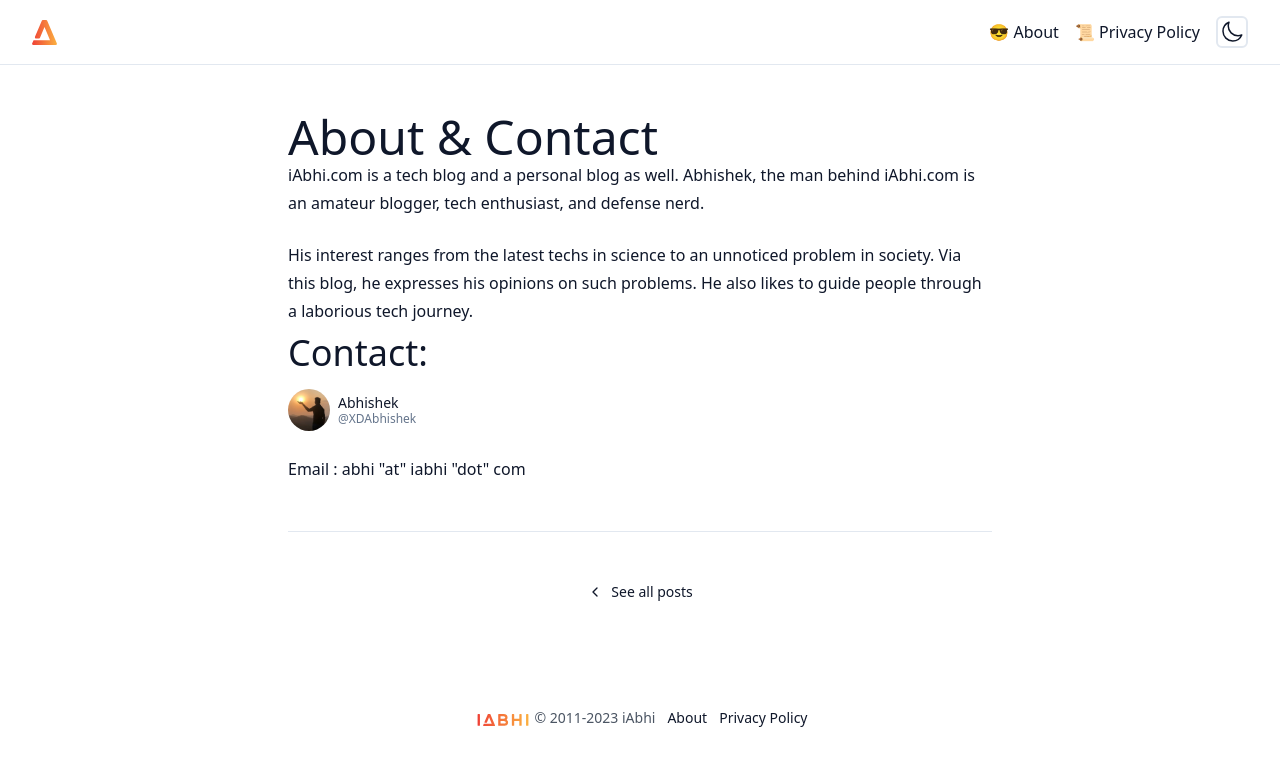
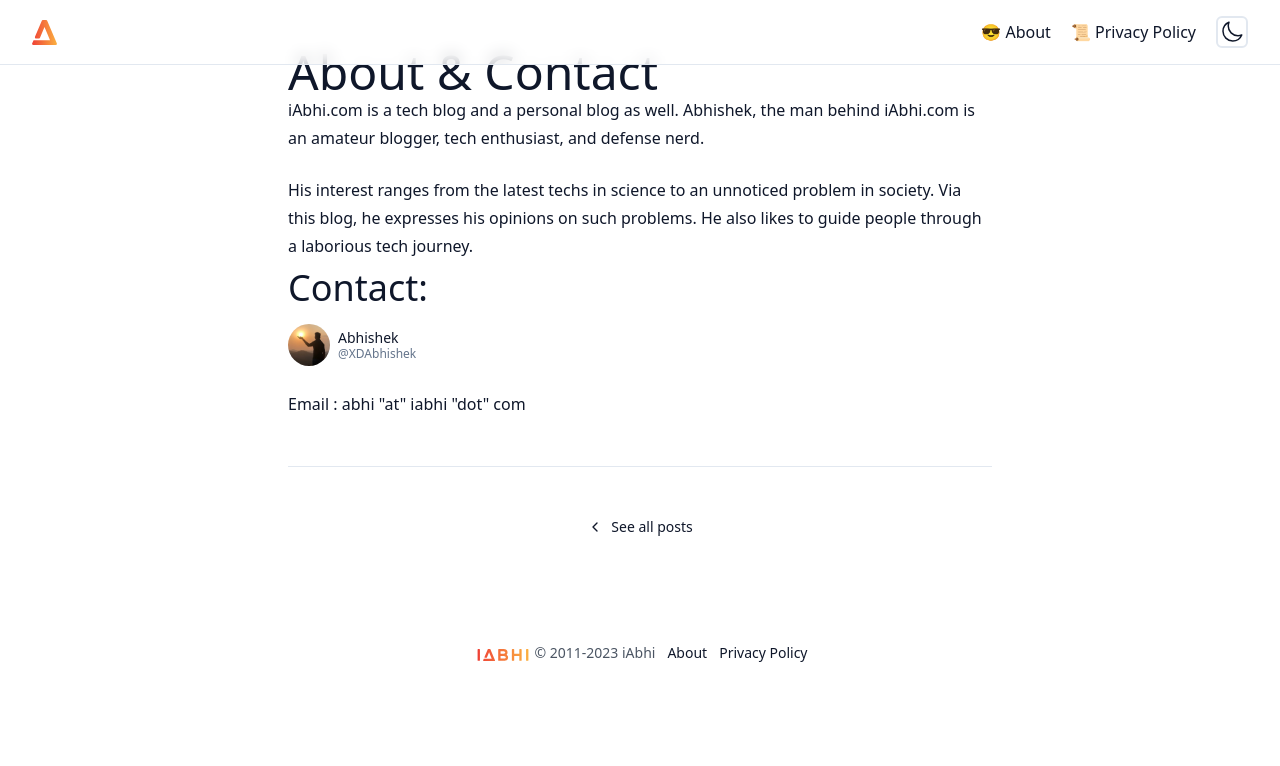
Before and after one commit to xdabhi/iabhI_new, a Next.js app: page /about-contact in a window 1280 px wide. Shown: the top 766 px of the page. Built offline with nearby package versions, Linux system fonts and the light colour scheme.

Commit message:
updated navigation

```diff
--- a/components/Navbar.tsx
+++ b/components/Navbar.tsx
@@ -3,18 +3,18 @@ import { ModeToggle } from './ModeToggle'
 const Navbar = () => {
   return (
     <header >
-    <nav className='border-divider-light border-b dark:border-divider-dark'>
-      <div className='max-w-7xl mx-auto px-4 sm:px-6 lg:px-8 transition-colors duration-500 lg:z-50  bg-white/70 backdrop-blur  dark:bg-slate-900/80 fm:hidden'>
+    <nav className='border-divider-light border-b dark:border-divider-dark transition-colors duration-500 lg:z-50  bg-white/70 backdrop-blur  dark:bg-slate-900/80 fm:hidden fixed top-0 left-0 right-0'>
+      <div className='max-w-7xl mx-auto px-4 sm:px-6 lg:px-8 '>
         <div className='flex items-center justify-between h-16'>
           <div className='flex items-center'>
             <div className='flex-shrink-0'>
               <Link href='/' title='iAbhi' className=' '>
-                <svg width="25" height="25" viewBox="0 0 200 201.58431771854518" class="css-1j8o68f" xmlns="http://www.w3.org/2000/svg" ><defs id="SvgjsDefs1120"><linearGradient id="SvgjsLinearGradient1123"><stop id="SvgjsStop1124" stop-color="#ef4136" offset="0"></stop><stop id="SvgjsStop1125" stop-color="#fbb040" offset="1"></stop></linearGradient></defs><g id="SvgjsG1121" featurekey="nameFeature-0" transform="matrix(6.791924381597519,0,0,6.791924381597519,-1.52997897473665,-67.91925029325903)" fill="url(#SvgjsLinearGradient1123)"><path d="M29.56 37.72 q0.28 0.64 -0.14 1.3 t-1.14 0.66 l-26.64 0 q-0.36 0 -0.68 -0.18 t-0.48 -0.46 q-0.44 -0.64 -0.12 -1.32 l1.24 -2.92 q0.16 -0.4 0.52 -0.64 t0.76 -0.24 l18.64 0 l-6.56 -15.68 l-5.36 12.8 q-0.16 0.4 -0.5 0.62 t-0.78 0.22 l-3.36 0 q-0.76 0 -1.2 -0.64 q-0.16 -0.28 -0.2 -0.64 t0.08 -0.68 l8.12 -19.04 q0.16 -0.4 0.5 -0.64 t0.78 -0.24 l3.84 0 q0.44 0 0.78 0.24 t0.5 0.64 z"></path></g></svg>
+                <svg width="25" height="25" viewBox="0 0 200 201.58431771854518" className="css-1j8o68f" xmlns="http://www.w3.org/2000/svg" ><defs id="SvgjsDefs1120"><linearGradient id="SvgjsLinearGradient1123"><stop id="SvgjsStop1124" stop-color="#ef4136" offset="0"></stop><stop id="SvgjsStop1125" stop-color="#fbb040" offset="1"></stop></linearGradient></defs><g id="SvgjsG1121"  transform="matrix(6.791924381597519,0,0,6.791924381597519,-1.52997897473665,-67.91925029325903)" fill="url(#SvgjsLinearGradient1123)"><path d="M29.56 37.72 q0.28 0.64 -0.14 1.3 t-1.14 0.66 l-26.64 0 q-0.36 0 -0.68 -0.18 t-0.48 -0.46 q-0.44 -0.64 -0.12 -1.32 l1.24 -2.92 q0.16 -0.4 0.52 -0.64 t0.76 -0.24 l18.64 0 l-6.56 -15.68 l-5.36 12.8 q-0.16 0.4 -0.5 0.62 t-0.78 0.22 l-3.36 0 q-0.76 0 -1.2 -0.64 q-0.16 -0.28 -0.2 -0.64 t0.08 -0.68 l8.12 -19.04 q0.16 -0.4 0.5 -0.64 t0.78 -0.24 l3.84 0 q0.44 0 0.78 0.24 t0.5 0.64 z"></path></g></svg>
               </Link>
             </div>
           </div>
           <div className=''>
-            <div className='ml-4 flex items-center space-x-4'>
+            <div className='ml-4 flex items-center space-x-5'>
             <Link href='/about-contact'className=''>😎 About</Link>
             <Link href='/privacy-policy'>📜 Privacy Policy</Link>
             <ModeToggle />
```
